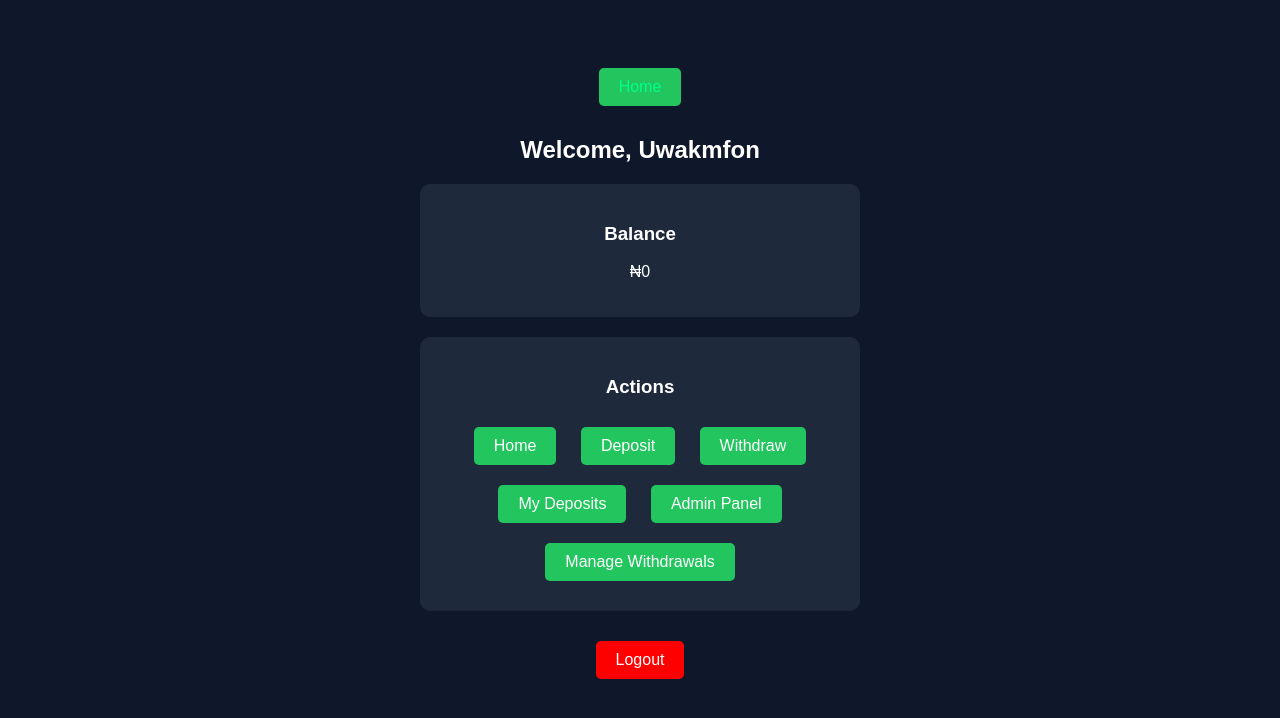
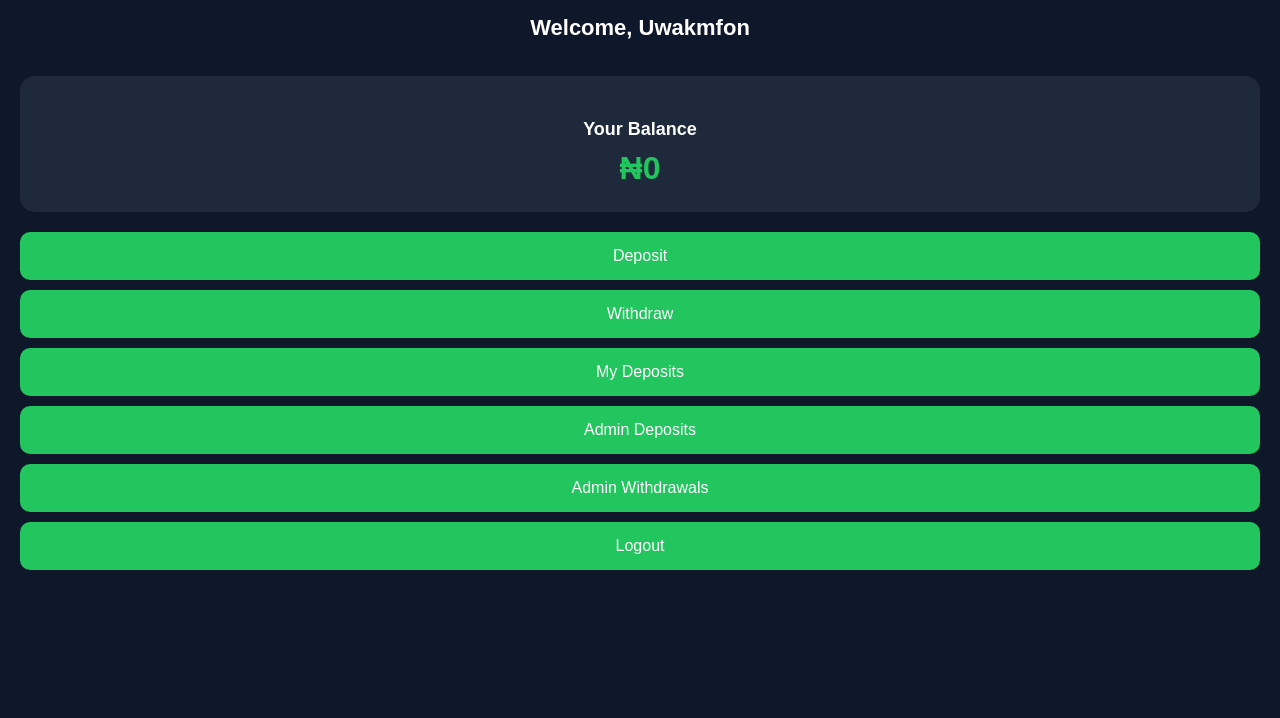
Before and after one commit to gregheading04-ui/securevest-website, a Flask app: page /dashboard in a window 1280 px wide. Shown: the top 718 px of the page. Run offline with Flask 3, Linux system fonts and the light colour scheme; the visitor is signed in with stand-in values (Sample User, id 1).

Commit message:
UI upgrade

```diff
--- a/templates/dashboard.html
+++ b/templates/dashboard.html
@@ -2,58 +2,106 @@
 <html>
 <head>
 <title>Dashboard</title>
+<meta name="viewport" content="width=device-width, initial-scale=1.0">
+
 <style>
-body { background:#0f172a; color:white; font-family:Arial; text-align:center; padding-top:50px;}
-
-.card {
-    background:#1e293b;
-    margin:20px auto;
-    padding:20px;
-    border-radius:10px;
-    width:90%;
-    max-width:400px;
+body {
+    background: #0f172a;
+    color: white;
+    font-family: Arial;
+    margin: 0;
+    padding: 0;
 }
 
-a {
-    display:inline-block;
-    margin:10px;
-    padding:10px 20px;
-    background:#22c55e;
-    color:white;
-    text-decoration:none;
-    border-radius:5px;
+/* Header */
+.header {
+    padding: 15px;
+    text-align: center;
+    font-size: 22px;
+    font-weight: bold;
+}
+
+/* Balance Card */
+.balance-card {
+    background: #1e293b;
+    margin: 20px;
+    padding: 25px;
+    border-radius: 15px;
+    text-align: center;
+}
+
+.balance-card h3 {
+    font-size: 18px;
+    margin-bottom: 10px;
+}
+
+.balance {
+    font-size: 32px;
+    font-weight: bold;
+    color: #22c55e;
+}
+
+/* Message */
+.message {
+    background: #1e293b;
+    margin: 10px 20px;
+    padding: 12px;
+    border-radius: 10px;
+    position: relative;
+}
+
+.close-btn {
+    position: absolute;
+    right: 10px;
+    top: 5px;
+    cursor: pointer;
+}
+
+/* Buttons */
+.actions {
+    margin: 20px;
+}
+
+.actions a {
+    display: block;
+    margin: 10px 0;
+    padding: 15px;
+    text-align: center;
+    background: #22c55e;
+    color: white;
+    text-decoration: none;
+    border-radius: 10px;
+    font-size: 16px;
 }
 
 .logout {
-    background:red;
+    background: red;
 }
 </style>
 </head>
+
 <body>
 
-<a href="/" style="color: #00ff88;"> Home</a>
+<div class="header">
+    Welcome, {{ user }}
+</div>
 
-<h2>Welcome, {{ user }}</h2>
-
+<!-- Flash Message -->
 {% with messages = get_flashed_messages(with_categories=true) %}
   {% if messages %}
     {% for category, msg in messages %}
-      <div style="background: green; color: white; padding: 10px; margin: 10px; border-radius: 5px;">
+      <div class="message">
         {{ msg }}
       </div>
     {% endfor %}
   {% endif %}
 {% endwith %}
 
+<!-- Deposit Status Message -->
 {% if message %}
-<div id="statusMessage" style="background: #1e293b; color: white; padding: 12px; margin: 10px; border-radius: 8px; font-size: 16px; position: relative;">
-
+<div class="message" id="statusMessage">
     {{ message }}
-
-    <span onclick="closeMessage()"
-          style="position:absolute; right:10px; top:5px; cursor:pointer; font-weight:bold;">
-        ✖
-    </span>
+    <span class="close-btn" onclick="closeMessage()">✖</span>
 </div>
 
 <script>
@@ -61,34 +109,32 @@
     document.getElementById("statusMessage").style.display = "none";
 }
 
-// Auto hide after 5 seconds
 setTimeout(function() {
     var msg = document.getElementById("statusMessage");
-    if (msg) {
-        msg.style.display = "none";
-    }
+    if (msg) msg.style.display = "none";
 }, 5000);
 </script>
 {% endif %}
 
-<div class="card">
-    <h3>Balance</h3>
-    <p>₦{{ balance }}</p>
+<!-- Balance -->
+<div class="balance-card">
+    <h3>Your Balance</h3>
+    <div class="balance">₦{{ balance }}</div>
 </div>
 
-<div class="card">
-    <h3>Actions</h3>
-    <a href="/">Home</a>
-    <a href="/deposit">Deposit</a>
-    <a href="/withdraw">Withdraw</a>
-    <a href="/my-deposits">My Deposits</a>
+<!-- Actions -->
+<div class="actions">
+    <a href="/deposit">  Deposit</a>
+    <a href="/withdraw"> Withdraw</a>
+    <a href="/my-deposits"> My Deposits</a>
+
     {% if user == "Uwakmfon" %}
-        <a href="/admin/deposits"> Admin Panel</a>
-   <a href="/admin/withdrawals"> Manage Withdrawals</a>
+        <a href="/admin/deposits"> Admin Deposits</a>
+        <a href="/admin/withdrawals"> Admin Withdrawals</a>
     {% endif %}
+
+    <a href="/logout" class="logout"> Logout</a>
 </div>
-
-<a href="/logout" class="logout">Logout</a>
 
 </body>
 </html>
```
